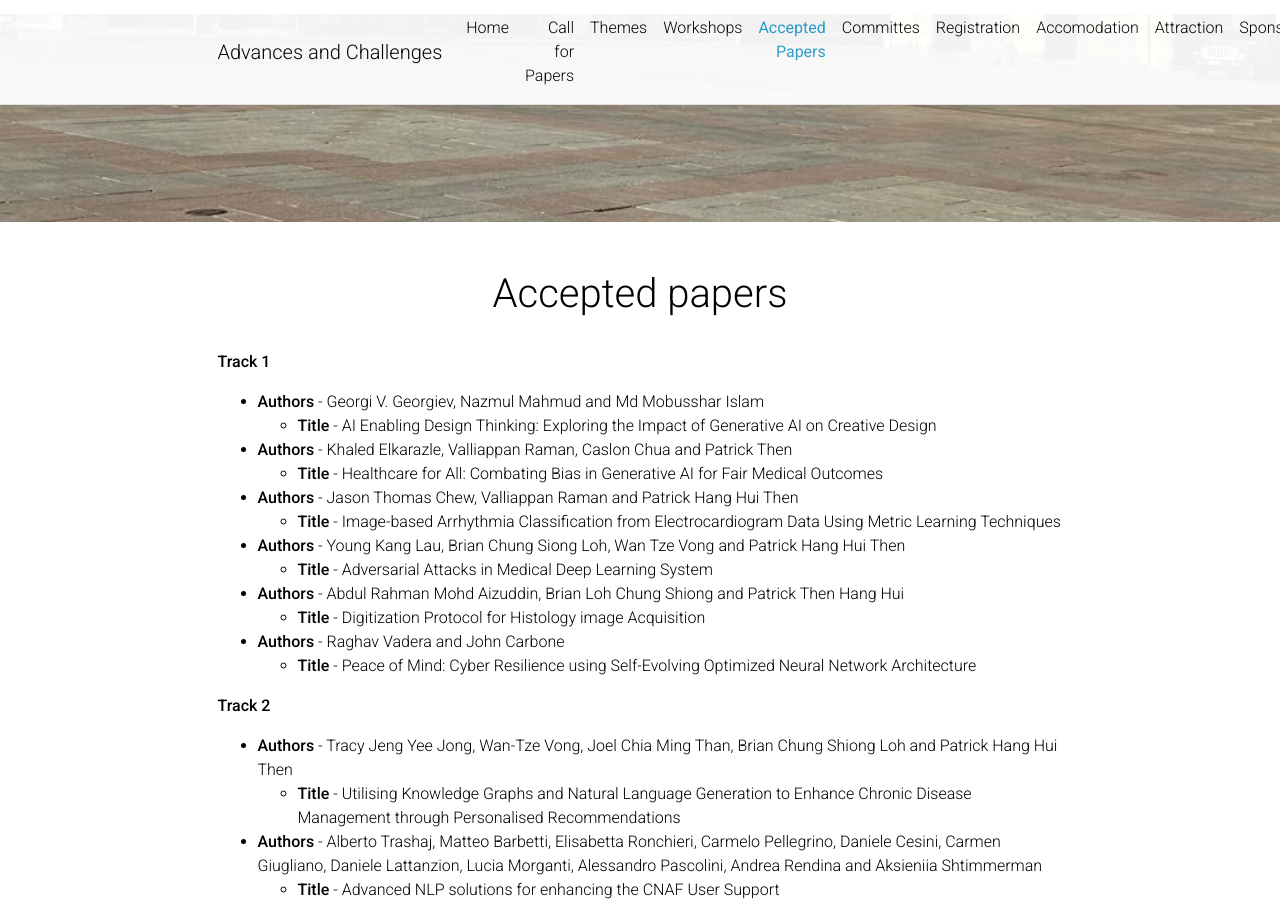
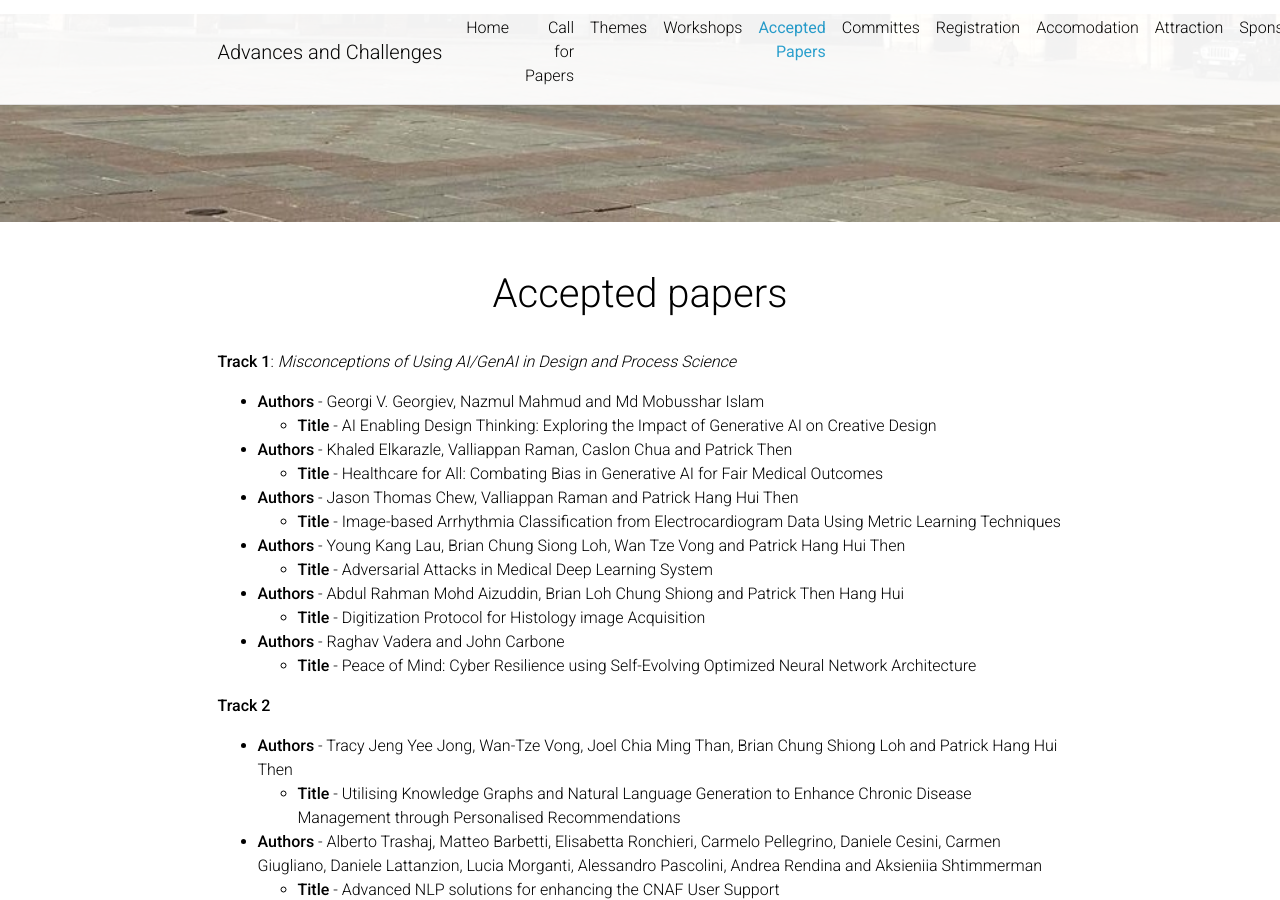
Before and after one commit to GenAI4DPS/advances-challenges, a Jekyll site: the page built from _pages/accepted-papers.md, in a window 1280 px wide and 900 px high. Built offline with Jekyll 4.4.1, drawn with Linux system fonts in a browser that asks for light colours; comment, search, counter and statistics services are not loaded; a style sheet for code colours, icons or effects is not loaded.

Commit message:
Update accepted-papers.md

```diff
--- a/_pages/accepted-papers.md
+++ b/_pages/accepted-papers.md
@@ -8,7 +8,7 @@ nav: true
 nav_order: 5
 ---
 
-**Track 1**
+**Track 1**: _Misconceptions of Using AI/GenAI in Design and Process Science_
 
  - **Authors** - Georgi V. Georgiev, Nazmul Mahmud and Md Mobusshar Islam
    - **Title** - AI Enabling Design Thinking: Exploring the Impact of Generative AI on Creative Design
```
